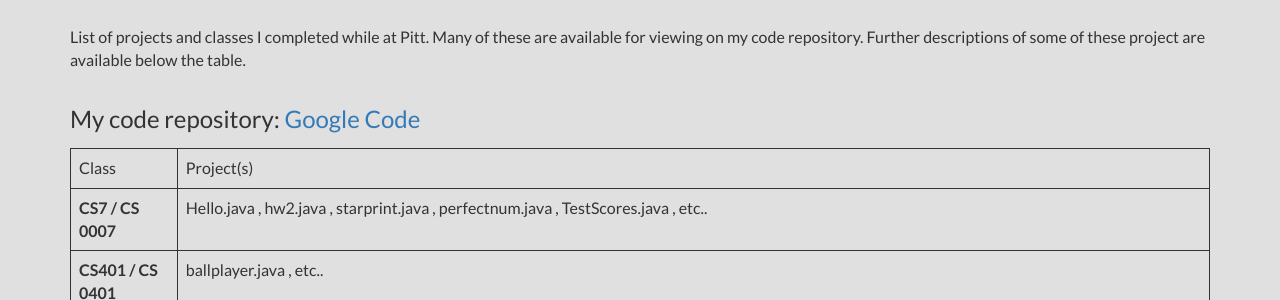
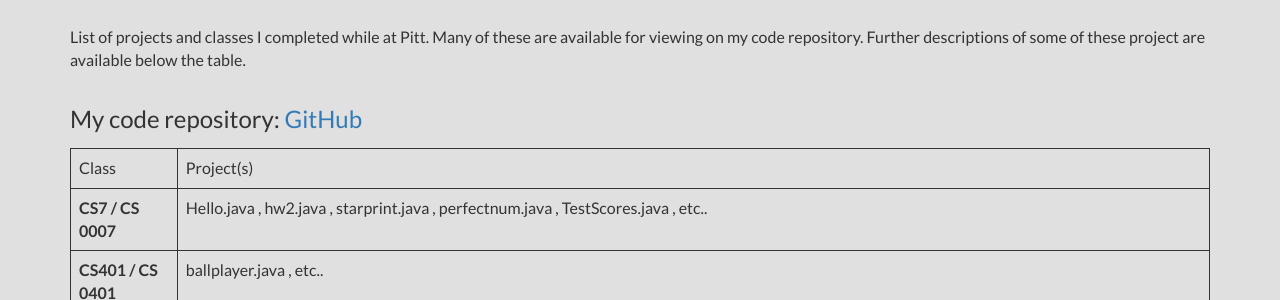
Before and after one commit to devadvance/devadvance.github.io, a Jekyll site: the page built from undergradwork.html, in a window 1280 px wide and 900 px high, scrolled down 453 px. Shown: the part 156-456 px from the top of the window. Built offline with Jekyll 4.4.1, drawn with Linux system fonts in a browser that asks for light colours; nearby versions of some CDN libraries.

Commit message:
Updated to GitHub

```diff
--- a/undergradwork.html
+++ b/undergradwork.html
@@ -40,7 +40,7 @@ permalink: /undergradwork/
 
     <div class="row">
       <div class="col-md-12">
-        <h3>My code repository: <a href="http://code.google.com/p/basic-computer-science-coding/source/browse/">Google Code</a></h3>
+        <h3>My code repository: <a href="https://github.com/matthewgjoseph/basic-computer-science-coding">GitHub</a></h3>
       </div>
     </div>
 
```
